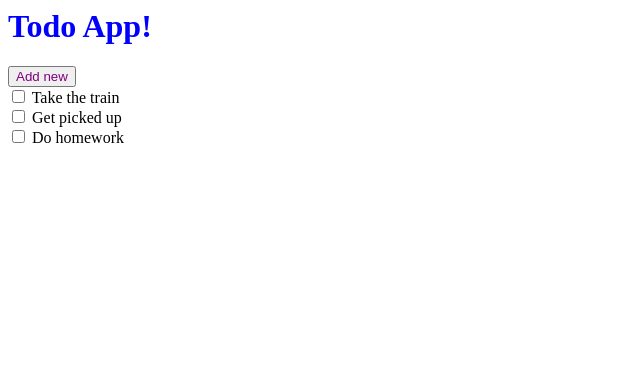
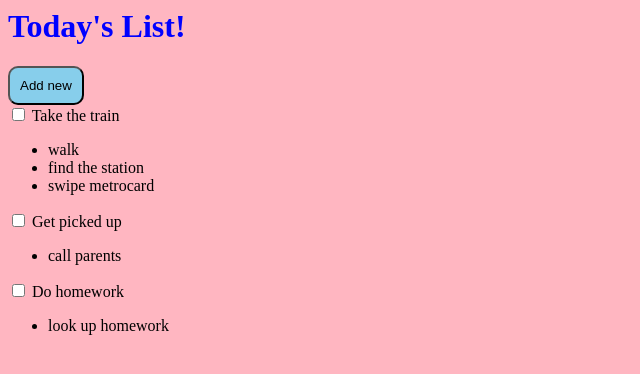
Before and after one commit to nicollecano/todolist, a plain HTML site: page index.html in a window 1280 px wide. Shown: the whole page, without its empty margins (0-640 px from the left). Drawn offline with Linux system fonts and the light colour scheme.

Commit message:
first commit

```diff
--- a/index.html
+++ b/index.html
@@ -1,8 +1,29 @@
-<h1 style="color:blue;"> Todo App! </h1>
-<button style="color:purple;"> Add new </button>
+<head>
+    <title> My ToDo</title>
+</head>
+<body>
+    <h1 style="color:blue;"> Today's List! </h1>
+<button style="background-color:skyblue;padding: 10px; cursor: pointer;corners: round; border-radius:10px;"> Add new </button>
 <br> <input type= "checkbox">
 Take the train<br>
+<ul>
+    <li> walk </li>
+    <li> find the station</li>
+    <li> swipe metrocard</li>
+</ul>
 <input type= "checkbox">
 Get picked up<br>
+<ul>
+    <li> call parents</li>
+</ul>
 <input type= "checkbox">
 Do homework<br>
+<ul>
+    <li> look up homework </li>
+</ul>
+</body>
+<html>
+<body style="background-color:lightpink;">
+
+</body>
+</html>
```
